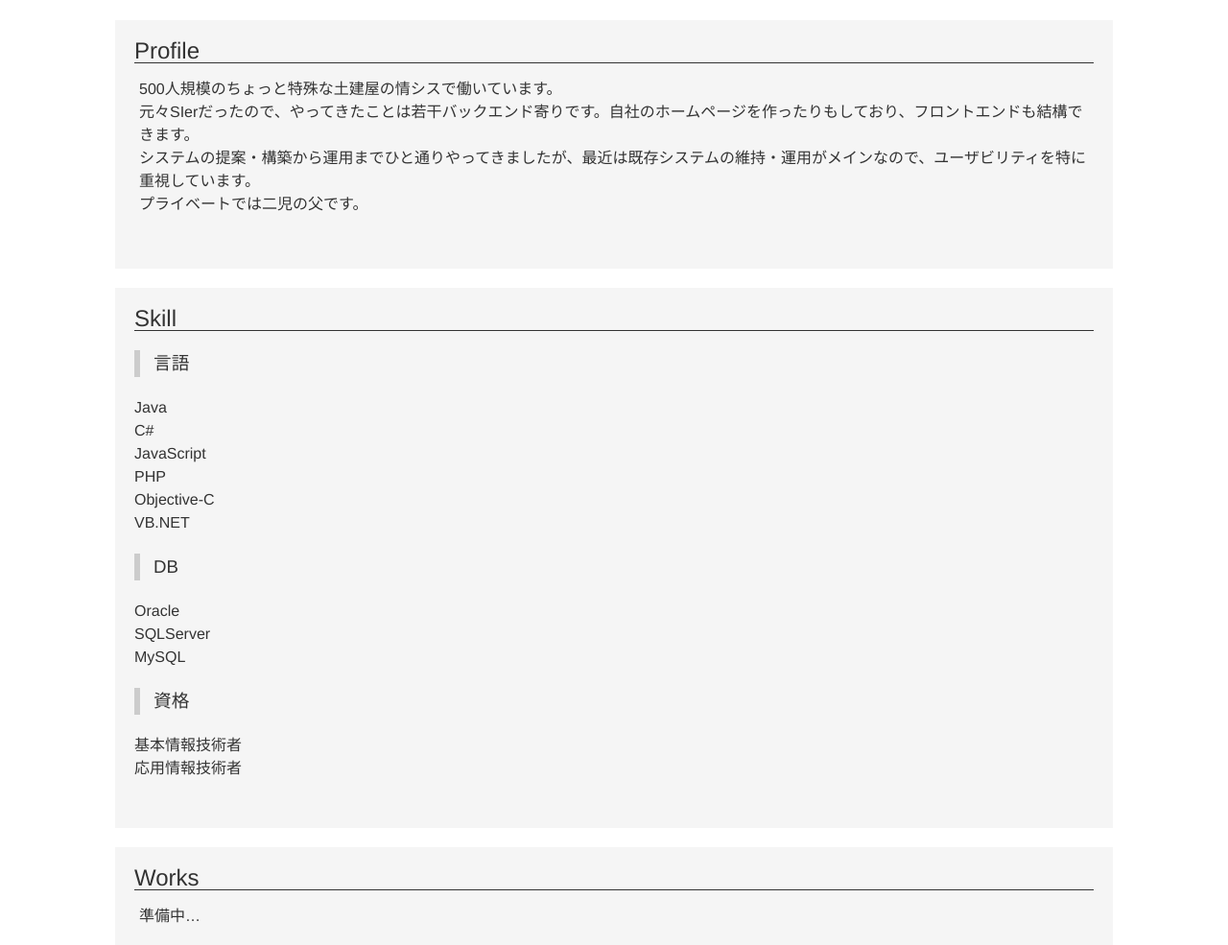
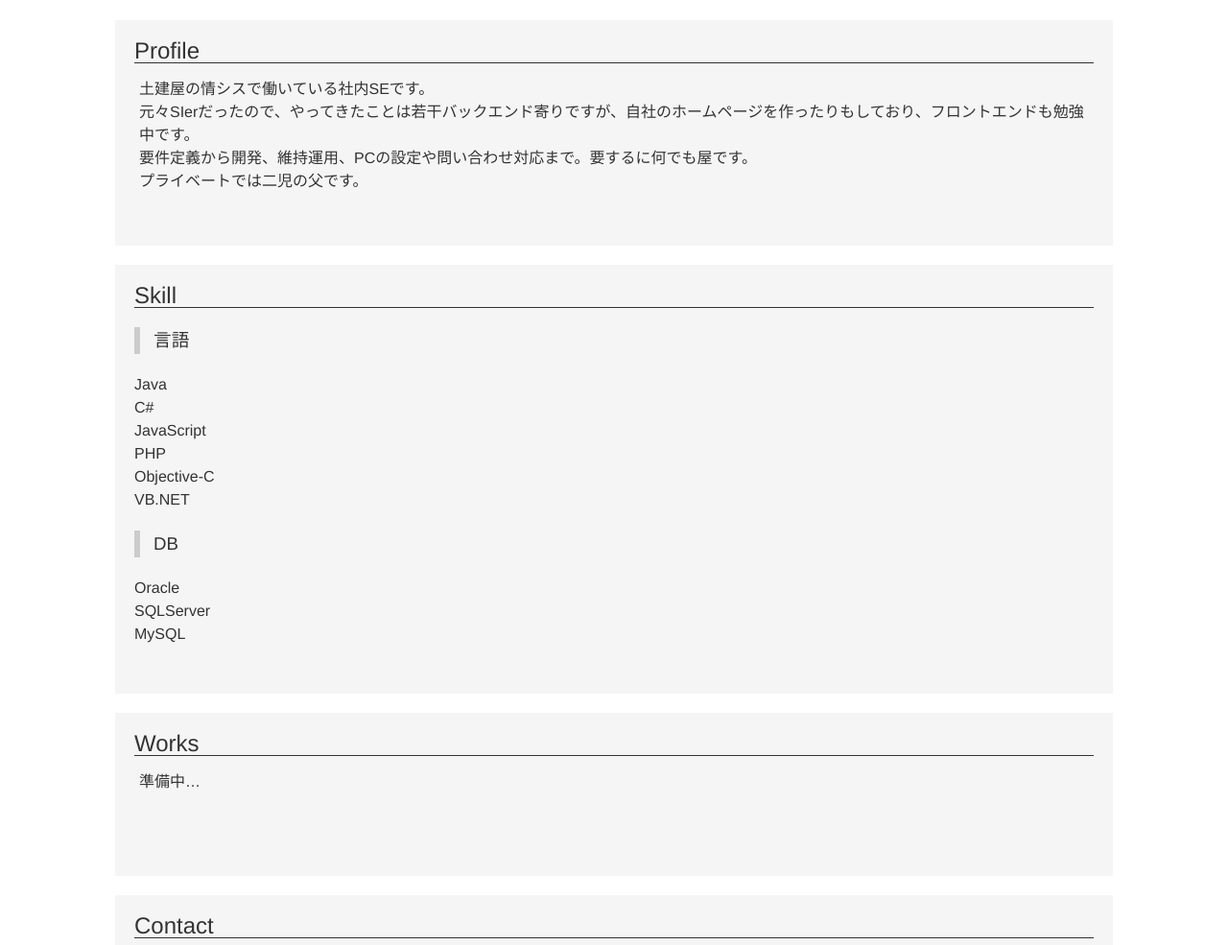
Before and after one commit to ryukam10k/myportfolio, a plain HTML site: page index.html in a window 1280 px wide. Shown: the part 1022-2007 px from the top of the page at 96% size. Drawn offline with Linux system fonts and the light colour scheme.

Commit message:
ナビゲーションのリンク先を設定。Profileを修正。

```diff
--- a/index.html
+++ b/index.html
@@ -17,10 +17,10 @@
         </div>
         <nav class="Header__body">
             <ul class="Menu">
-                <li><a class="Menu__item" href="">Profile</a></li>
-                <li><a class="Menu__item" href="">Skill</a></li>
-                <li><a class="Menu__item" href="">Works</a></li>
-                <li><a class="Menu__item" href="">Contact</a></li>
+                <li><a class="Menu__item" href="#profile">Profile</a></li>
+                <li><a class=" Menu__item" href="#skill">Skill</a></li>
+                <li><a class="Menu__item" href="#works">Works</a></li>
+                <li><a class="Menu__item" href="#contact">Contact</a></li>
             </ul>
         </nav>
     </header>
@@ -29,16 +29,16 @@
         <img src="img/top.png" alt="">
     </div>
 
-    <section>
+    <section id="profile">
         <h2>Profile</h2>
-        <p>500人規模のちょっと特殊な土建屋の情シスで働いています。<br>
-            元々SIerだったので、やってきたことは若干バックエンド寄りです。自社のホームページを作ったりもしており、フロントエンドも結構できます。<br>
-            システムの提案・構築から運用までひと通りやってきましたが、最近は既存システムの維持・運用がメインなので、ユーザビリティを特に重視しています。<br>
+        <p>土建屋の情シスで働いている社内SEです。<br>
+            元々SIerだったので、やってきたことは若干バックエンド寄りですが、自社のホームページを作ったりもしており、フロントエンドも勉強中です。<br>
+            要件定義から開発、維持運用、PCの設定や問い合わせ対応まで。要するに何でも屋です。<br>
             プライベートでは二児の父です。
         </p>
     </section>
 
-    <section>
+    <section id="skill">
         <h2>Skill</h2>
         <h3>言語</h3>
         <ul>
@@ -55,19 +55,14 @@
             <li>SQLServer</li>
             <li>MySQL</li>
         </ul>
-        <h3>資格</h3>
-        <ul>
-            <li>基本情報技術者</li>
-            <li>応用情報技術者</li>
-        </ul>
     </section>
 
-    <section>
+    <section id="works">
         <h2>Works</h2>
         <p>準備中…</p>
     </section>
 
-    <section>
+    <section id="contact">
         <h2>Contact</h2>
         <p>準備中…</p>
     </section>
```
